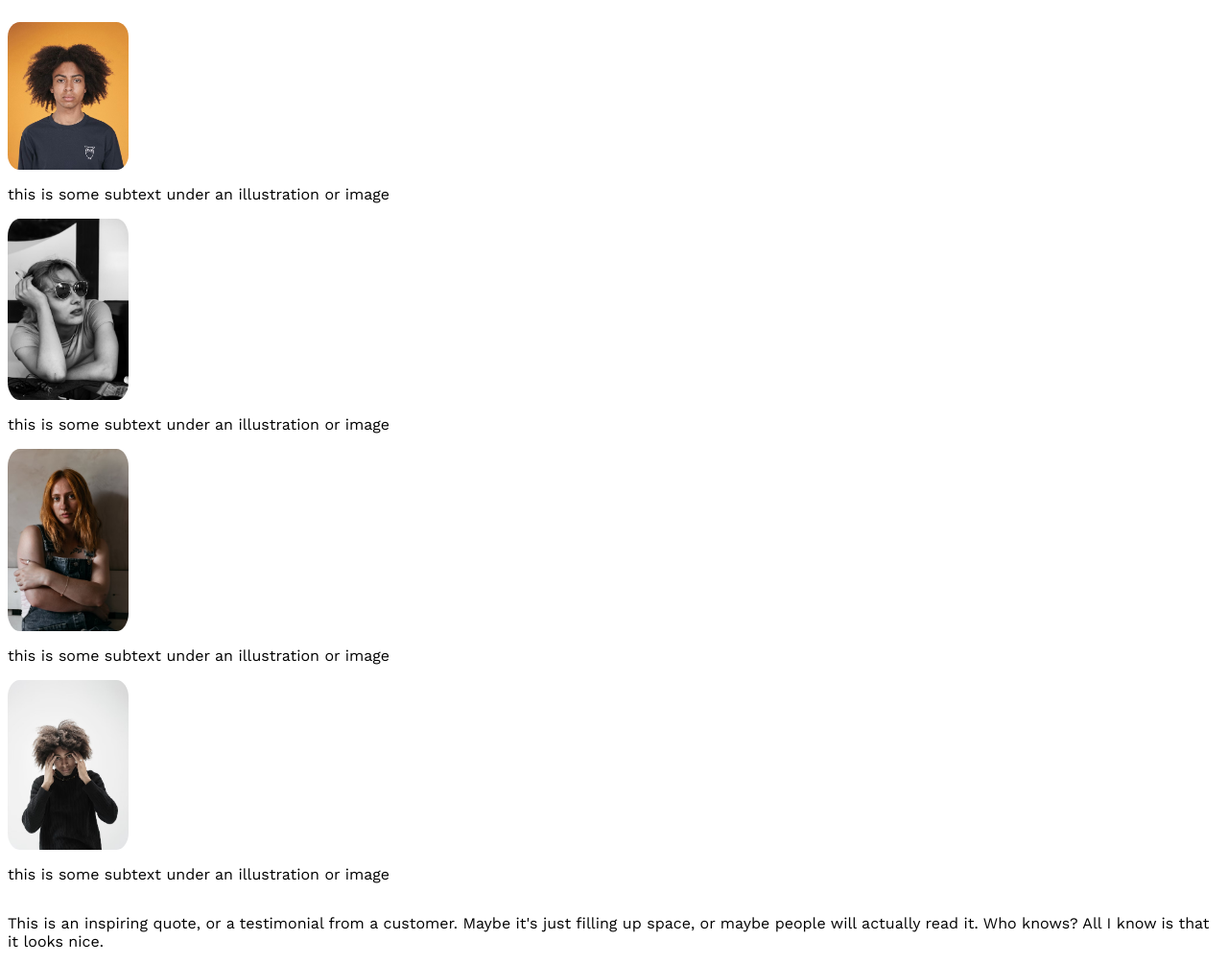
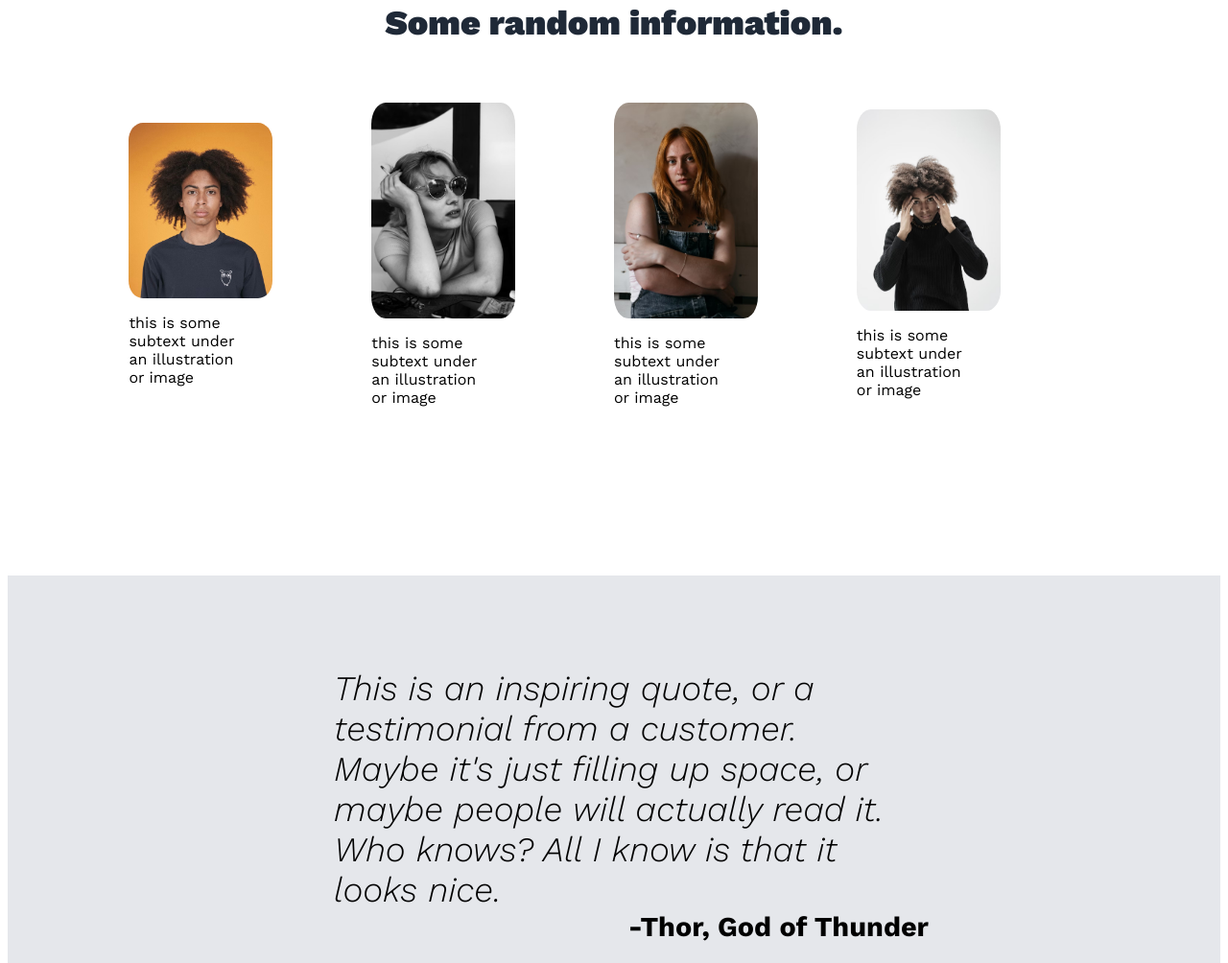
Before and after one commit to icetin/odin-css-project, a plain HTML site: page index.html in a window 1280 px wide. Shown: the part 783-1787 px from the top of the page at 96% size. Drawn offline with nearby package versions, Linux system fonts and the light colour scheme.

Commit message:
Add and complete the quote section

```diff
--- a/index.html
+++ b/index.html
@@ -7,7 +7,7 @@
         <link rel="stylesheet" href="style.css">
         <link rel="preconnect" href="https://fonts.googleapis.com">
         <link rel="preconnect" href="https://fonts.gstatic.com" crossorigin>
-        <link href="https://fonts.googleapis.com/css2?family=Work+Sans:ital,wght@0,300;0,400;0,500;0,600;0,700;0,900;1,300&display=swap" rel="stylesheet">
+        <link href="https://fonts.googleapis.com/css2?family=Work+Sans:ital,wght@0,200;0,300;0,400;0,500;0,600;0,700;0,900;1,300&display=swap" rel="stylesheet">
         <title>Project: Landing Page</title>
     </head>
 
@@ -42,14 +42,22 @@
                 <h2>Some random information.</h2>
             </div>
             <div id="image-box">
+                <div class="pics">
                     <img src="./img/person01.jpg" alt="a nice person">
                     <p>this is some subtext under an illustration or image</p>
+                </div>
+                <div class="pics">
                     <img src="./img/person02.jpg" alt="a bad person">
                     <p>this is some subtext under an illustration or image</p>
+                </div>
+                <div class="pics">
                     <img src="./img/person03.jpg" alt="a normal person">
                     <p>this is some subtext under an illustration or image</p>
+                </div>
+                <div class="pics">
                     <img src="./img/person05.jpg" alt="a shiny happy person">
                     <p>this is some subtext under an illustration or image</p>
+                </div>
             </div>
         </div>
         <div id="quote-area">
@@ -60,10 +68,12 @@
                     Who knows? All I know is that it looks nice.
                 </p>
             </div>
+                <div class="thor-wrap">
                     <div class="thor">
                         <p>
                             -Thor, God of Thunder
                         </p>
+                    </div>
                 </div>
         </div>
         <div id="cta-wrapper">
--- a/style.css
+++ b/style.css
@@ -54,7 +54,7 @@ font-family: 'Work Sans', sans-serif;
     padding-left: 10%;
     padding-right: 10%;
     align-items: center;
-    min-height: 420px;
+    min-height: 30em;
     justify-content: space-between;
 }
 
@@ -106,17 +106,22 @@ text-decoration: none;
 
 }
 
-/*--Some Random Information Part--*/
+/*--SOME RANDOM INFORMATION--*/
 #random-info {
     display:flex;
     flex-flow: column nowrap;
+    justify-content: center;
+    align-items: center;
+    padding-left: 10%;
+    padding-right: 10%;
+    padding-bottom: 10em;
 }
 
 .rinf-header {
     display: flex;
     justify-content: center;
-    padding-top: 20px;
-    padding-bottom: 20px;
+    padding-top: 2em;
+    padding-bottom: 2em;
 }
 
 .rinf-header h2 {
@@ -125,13 +130,76 @@ text-decoration: none;
     color: #1f2937;
 }
 
-#image-box img {
+#image-box {
     display: flex;
     flex-flow: row nowrap;
-    justify-content: center;
+    justify-content:space-around
 }
 
 #image-box img {
-    max-width: 10%;
+    width: 150px;
+
     border-radius: 10%;
 }
+
+.pics {
+    display: flex;
+    justify-content: center;
+    flex-direction: column;
+}
+
+.pics p {
+    display: flex;
+    flex-flow: column nowrap;
+    justify-content: center;
+    text-align: left;
+    max-width: 50%;
+}
+
+/*--QUOTE--*/
+
+#quote-area {
+    background-color: #e5e7eb;
+    display: flex;
+    flex-direction: column;
+    align-items: center;
+    justify-content: center;
+    min-height: 30em;
+    padding: 0em 10em 0em 10em;
+}
+
+.quote {
+    flex-flow: row wrap;    3"
+
+}
+
+.quote p {
+    margin-bottom: 0px;
+    margin-top: 0px;
+    font-style: italic;
+    font-size: 36px;
+    font-weight: 300;
+    padding: 0 5em;
+}
+
+.thor {
+    display: flex;
+    flex-direction: row;
+    justify-content: flex-end;
+    width: max-content;
+}
+
+.thor-wrap {
+    display: flex;
+    flex-direction: row;
+    justify-content: flex-end;
+    min-width: 100%;
+    padding: 0 5em;
+}
+
+.thor p {
+    margin: 0px;
+    font-weight: 700;
+    font-size: 1.8em;
+    padding: 0 5em;
+}
```
Lines whose indentation alone changed are shown as unchanged.
